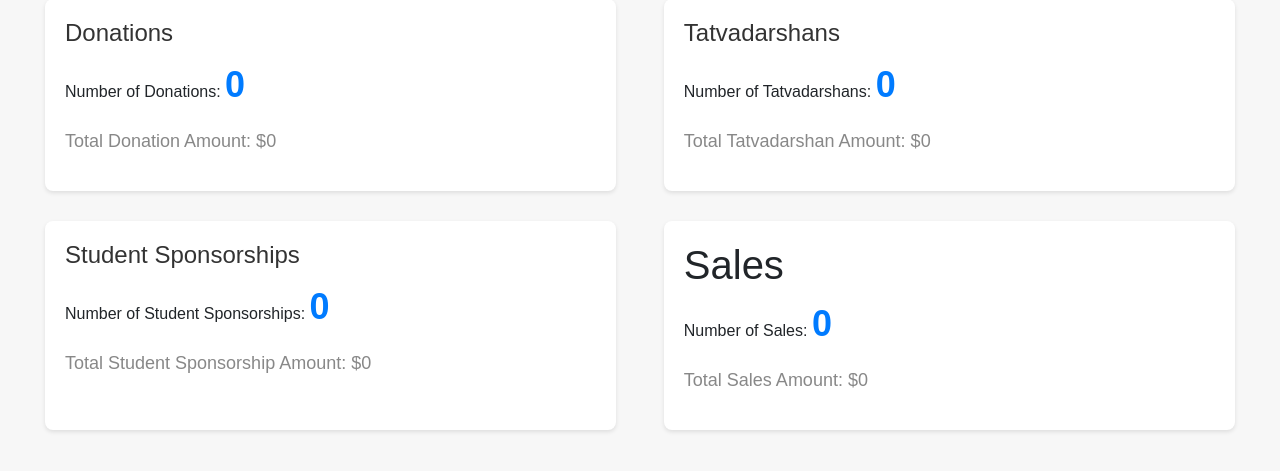
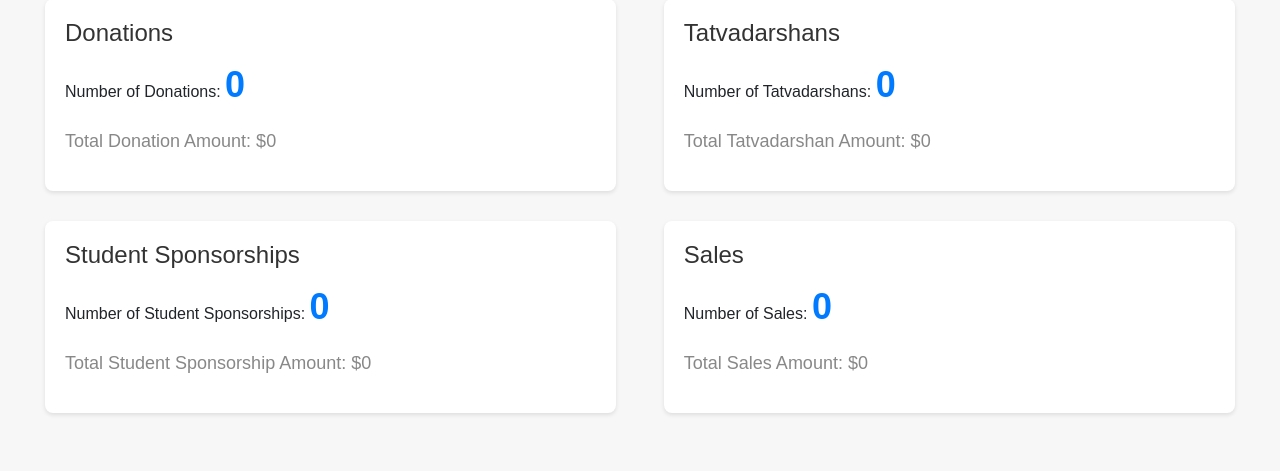
Before and after one commit to ArvinH16/sandipani, a Flask app: page /view_member_donations/1 in a window 1280 px wide. Shown: the part 147-618 px from the top of the page. Run offline with Flask 3, Linux system fonts and the light colour scheme; data that the repository does not hold is empty; some libraries are stand-ins or nearby versions.

```diff
--- a/flask_app/templates/view_member_donations.html
+++ b/flask_app/templates/view_member_donations.html
@@ -141,7 +141,7 @@
                 </div>
             </div>
             <div class="col-md-6">
-                <div>
+                <div class="section">
                     <h1>Sales</h1>
                     <p>Number of Sales: <span class="number">{{num_sales}}</span></p>
                     <p class="total-amount">Total Sales Amount: ${{total_sale}}</p>
```
